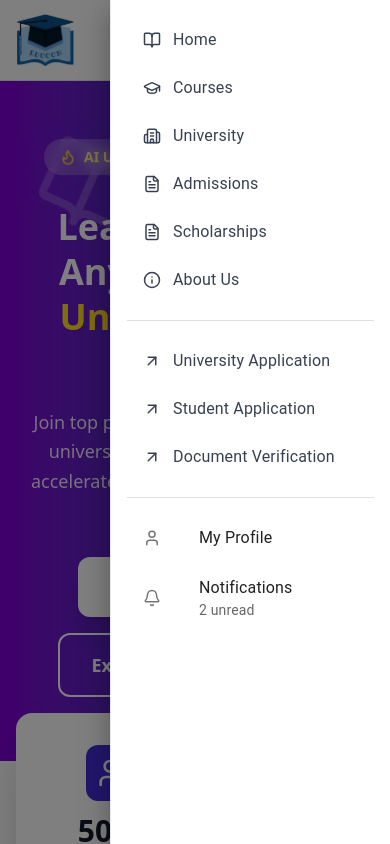
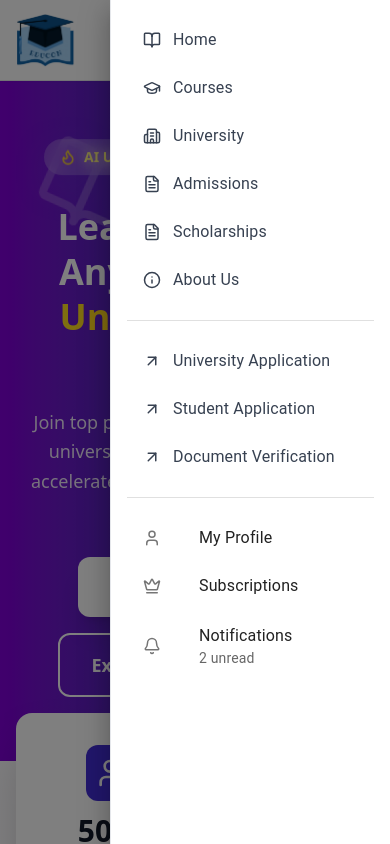
Before and after one commit to ankannexucon/educon-client, a React (Vite) app: page / in a window 390 px wide. Both pictures are taken after a click on the button 354 px from the left and 40 px from the top of the page. Shown: the top 844 px of the page. Built offline with nearby package versions, Linux system fonts and the light colour scheme.

Commit message:
fix: remove unused state variables in AdmissionPage component

```diff
--- a/src/components/navigation/NavbarComponent.jsx
+++ b/src/components/navigation/NavbarComponent.jsx
@@ -70,7 +70,11 @@ export default function NavbarComponent() {
     { name: "Courses", path: "/courses", icon: <GraduationCap size={18} /> },
     { name: "University", path: "/university", icon: <Building2 size={18} /> },
     { name: "Admissions", path: "/admissions", icon: <FileText size={18} /> },
-    { name: "Scholarships", path: "/scholarships", icon: <FileText size={18} /> },
+    {
+      name: "Scholarships",
+      path: "/scholarships",
+      icon: <FileText size={18} />,
+    },
     { name: "About Us", path: "/about", icon: <Info size={18} /> },
   ];
 
@@ -560,6 +564,12 @@ export default function NavbarComponent() {
                 </ListItemIcon>
                 <ListItemText primary="My Profile" />
               </ListItemButton>
+              <ListItemButton component={Link} to="/subscriptions">
+                <ListItemIcon>
+                  <Crown size={18} />
+                </ListItemIcon>
+                <ListItemText primary="Subscriptions" />
+              </ListItemButton>
               <ListItemButton>
                 <ListItemIcon>
                   <Bell size={18} />
```
